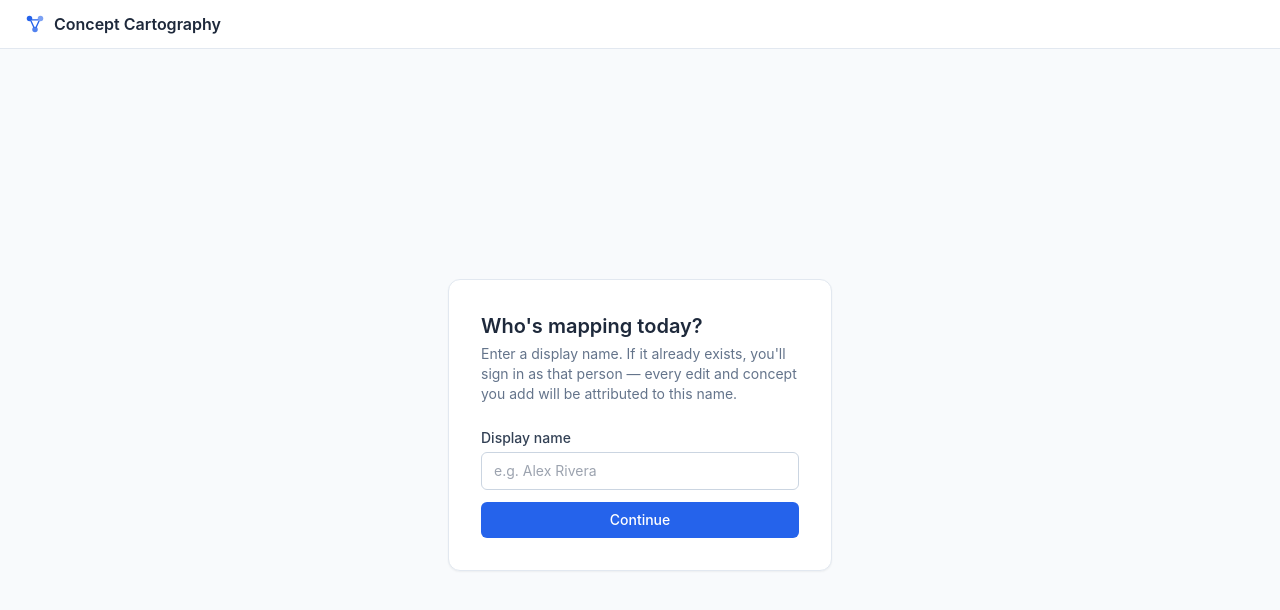
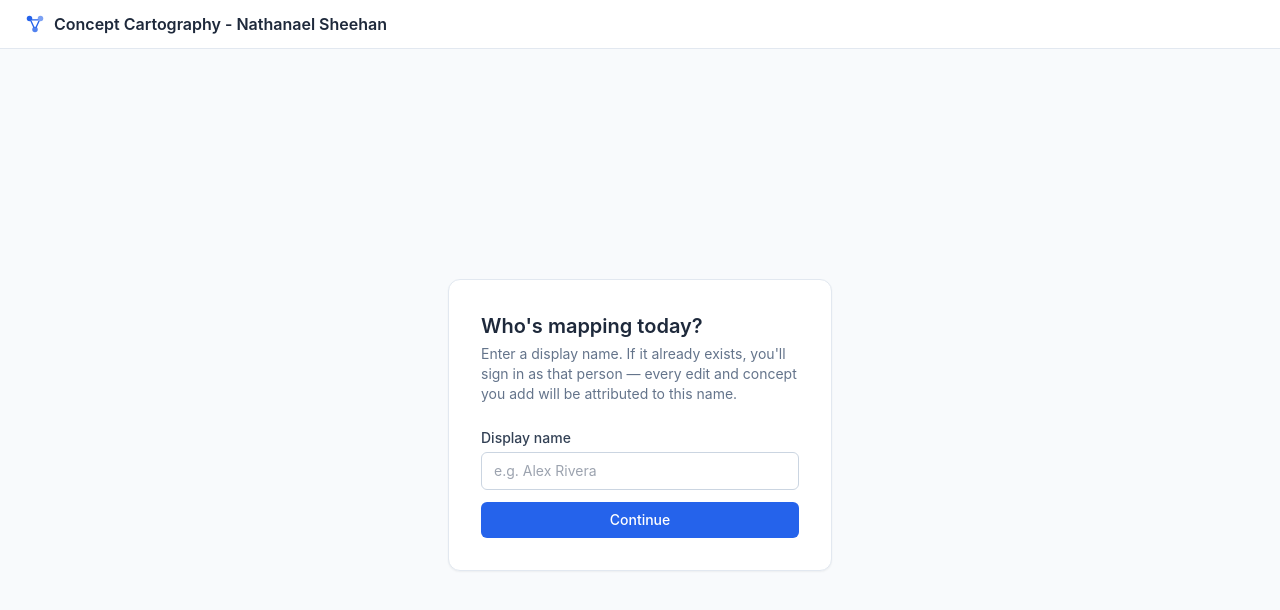
Before and after one commit to natesheehan/CC, a SvelteKit app: page /login in a window 1280 px wide. Shown: the top 610 px of the page. Built offline with nearby package versions, Linux system fonts and the light colour scheme; no server answers.

Commit message:
small update

```diff
--- a/src/routes/+layout.svelte
+++ b/src/routes/+layout.svelte
@@ -15,7 +15,7 @@
 					<circle cx="12" cy="18" r="3" fill="currentColor" opacity="0.8" />
 					<path d="M8.5 7.5L15.5 7.5M7.5 8.5L11 16M16.5 8.5L13 16" stroke="currentColor" stroke-width="1.5" />
 				</svg>
-				<span>Concept Cartography</span>
+				<span>Concept Cartography - Nathanael Sheehan</span>
 			</a>
 
 			{#if data.user}
```
